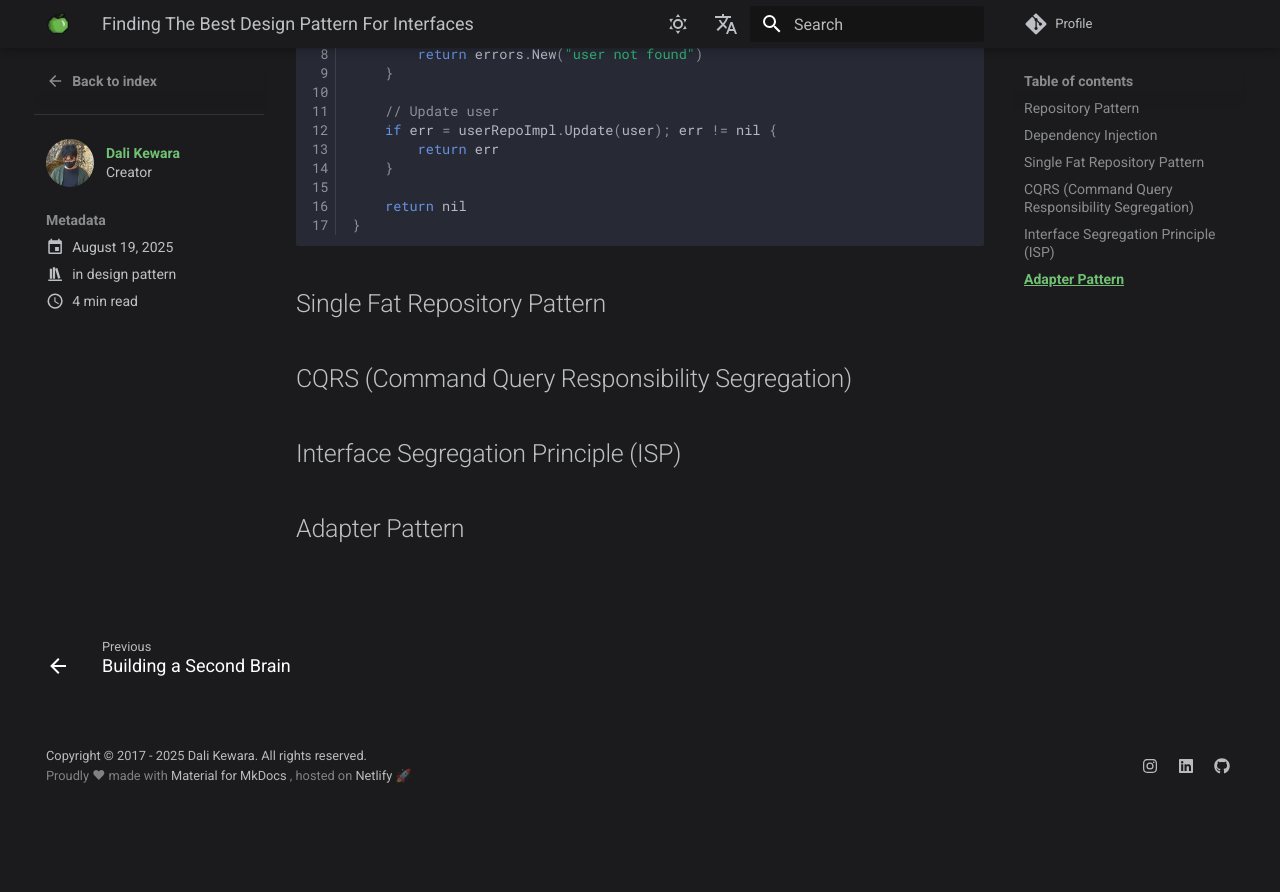
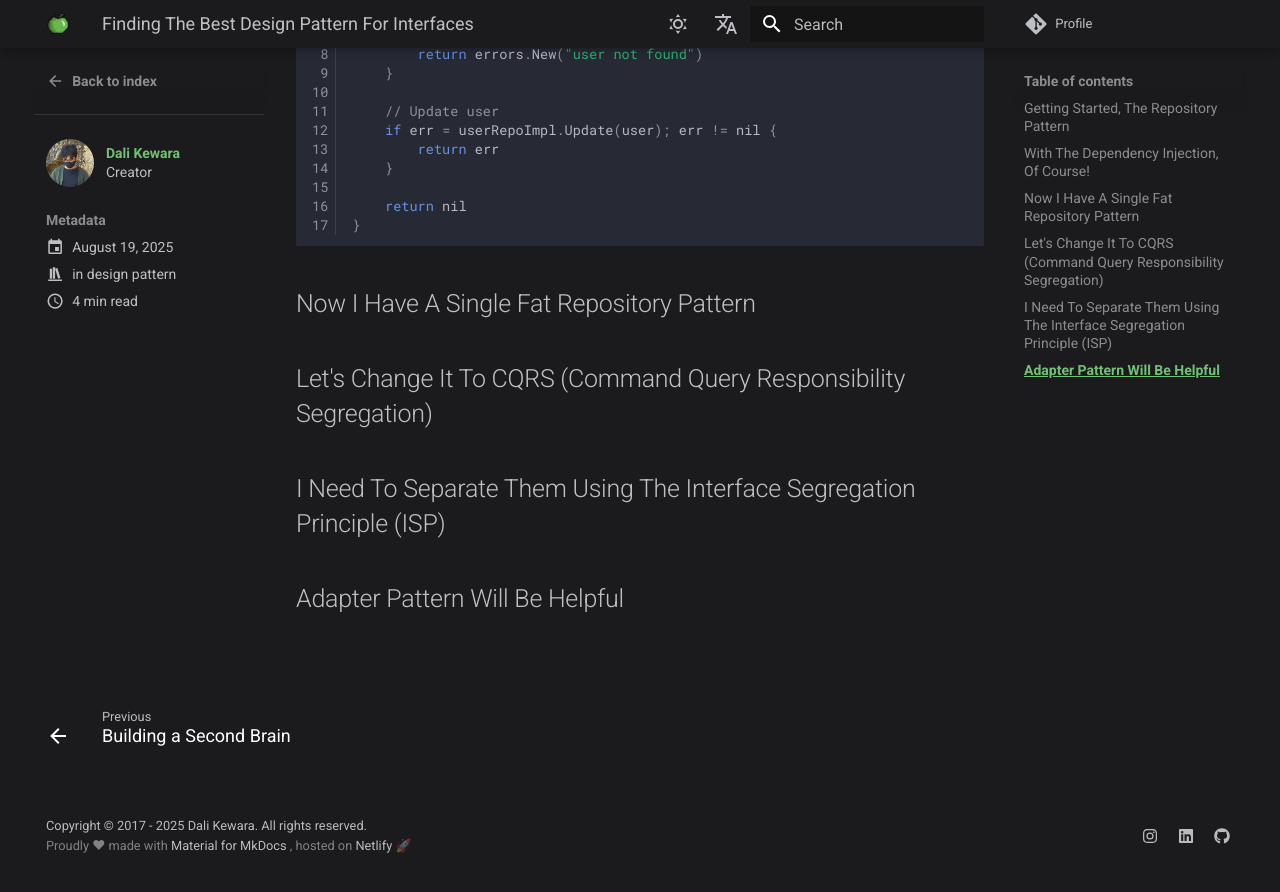
Before and after one commit to dalikewara/dalikewara.github.io, an MkDocs documentation site: the page built from docs/blog/posts/finding-the-best-design-pattern-for-interfaces/index.md, in a window 1280 px wide and 900 px high, scrolled down 3509 px. Shown: the top 892 px of the window. Built offline with MkDocs 1.6.1 and Material for MkDocs 9.7.7, drawn with Linux system fonts in a browser that asks for light colours; plug-ins that fetch from the network failed and are left out; comment, search, counter and statistics services are not loaded; before the commit the page ends 4339 px from its top, so only the background shows below that; some of the changed text lies outside the part shown.

````diff
--- a/docs/blog/posts/finding-the-best-design-pattern-for-interfaces/index.md
+++ b/docs/blog/posts/finding-the-best-design-pattern-for-interfaces/index.md
@@ -44,7 +44,7 @@
 > Tapi perlu diingat, disini saya menggunakan pendekatan yang lebih universal supaya mudah dipahami, jadi agak mengesampingkan
 > idiomatic di Golang
 
-## Repository Pattern
+## Getting Started, The Repository Pattern
 
 Konsep pattern ini tujuannya untuk menyediakan abstraksi atau kontrak untuk memisahkan domainnya (produser) dengan logical
 bisnis utama (consumer). Pattern ini kebanyakan dipakai untuk abstraksi detail teknis sumber data (repository) seperti database,
@@ -112,7 +112,7 @@
 
 Tapi kemudian, bagaimana cara consumer mengorkestrasi hal ini?
 
-## Dependency Injection
+## With The Dependency Injection, Of Course!
 
 Inilah caranya agar consumer bisa mengorkestrasi produser. Dependency injection adalah sebuah konsep dimana kita menginject dependency dari luar
 menggunakan sebuah kontrak sebagai tipe data atau constructor. Sebagai contoh, alih-alih saya langsung memanggil object produser didalam consumer
@@ -164,10 +164,10 @@
 }
 ```
 
-## Single Fat Repository Pattern
+## Now I Have A Single Fat Repository Pattern
 
-## CQRS (Command Query Responsibility Segregation)
+## Let's Change It To CQRS (Command Query Responsibility Segregation)
 
-## Interface Segregation Principle (ISP)
+## I Need To Separate Them Using The Interface Segregation Principle (ISP)
 
-## Adapter Pattern
+## Adapter Pattern Will Be Helpful
````
